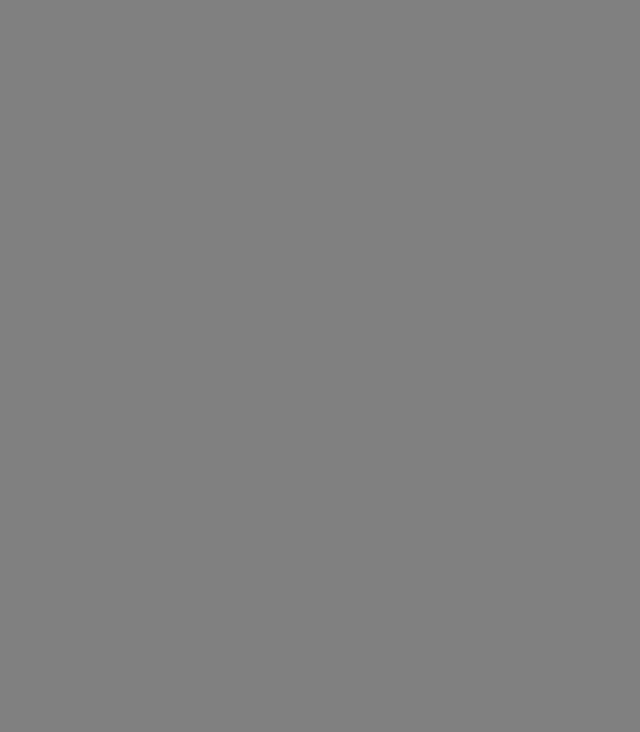
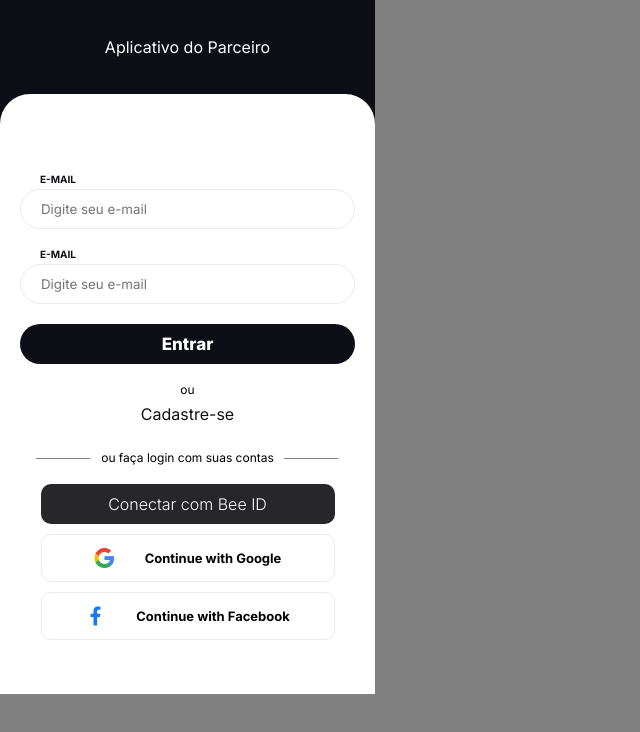
Before and after one commit to DarlanSchwartz/BeeLayer, a React (Vite) app: page / in a window 1280 px wide. Before the commit this address had no page. Shown: the top 732 px of the page, without its empty margins (0-640 px from the left). Built offline with nearby package versions, Linux system fonts and the light colour scheme.

Commit message:
Fix: default route

```diff
--- a/src/App.tsx
+++ b/src/App.tsx
@@ -9,7 +9,7 @@ export default function App() {
     <BrowserRouter>
       <Routes>
         <Route path='/checkout' element={<PageCheckout />} />
-        <Route path='/login' element={<PageLogin />} />
+        <Route path='/' element={<PageLogin />} />
         <Route path='/success' element={<PageSucess />} />
       </Routes>
     </BrowserRouter>
```
